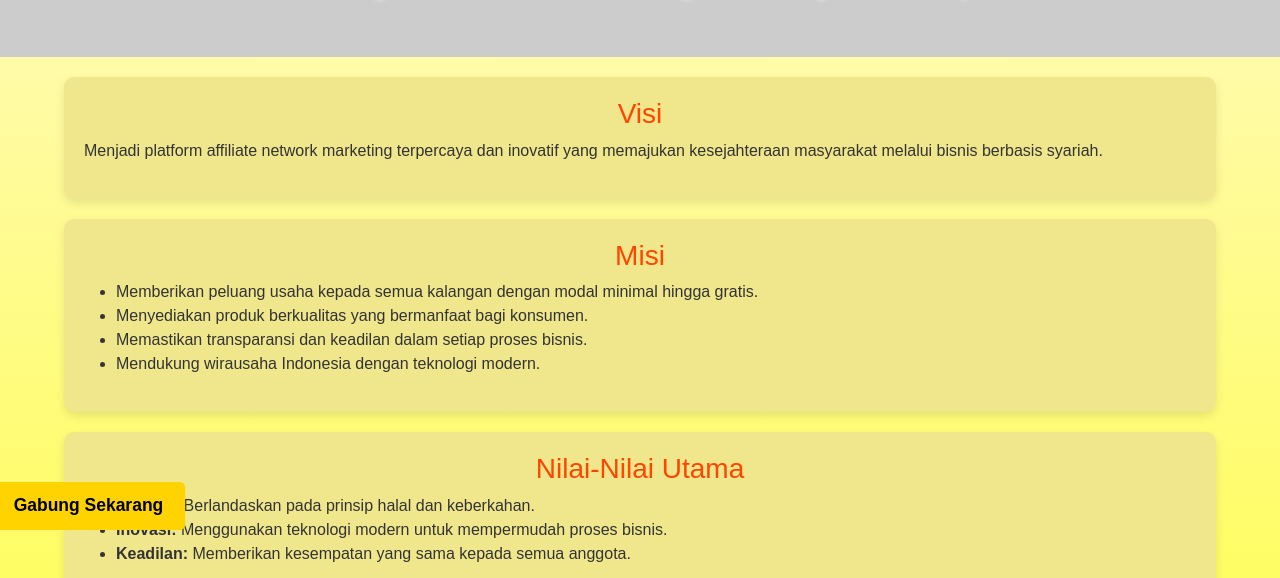
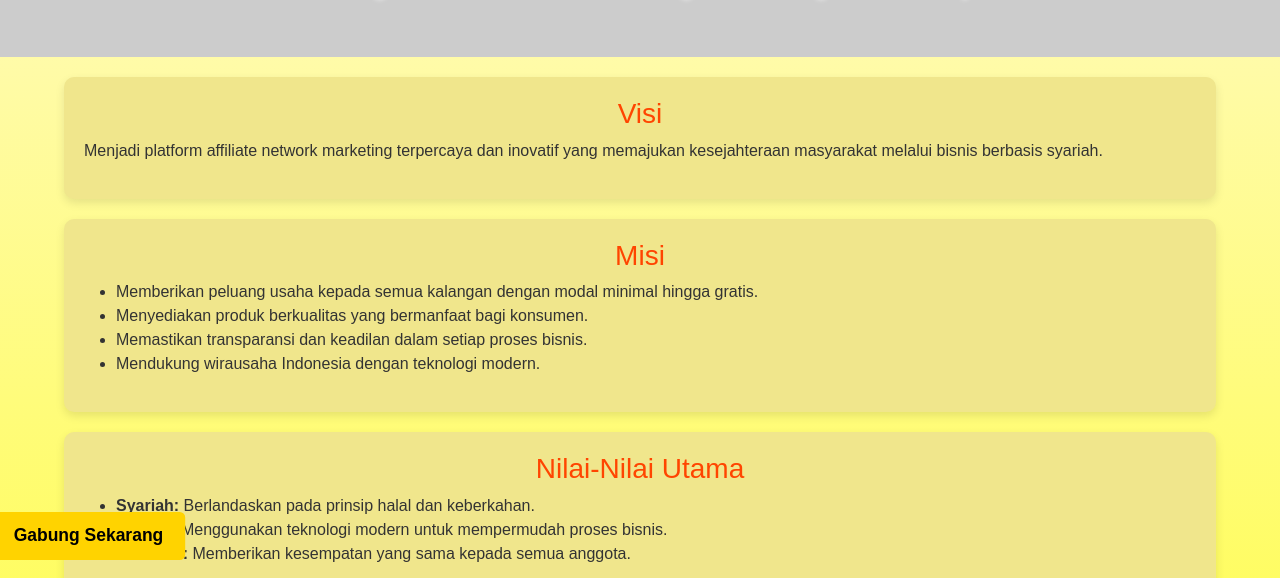
Before and after one commit to SAFF35/Profil, a plain HTML site: page index.html in a window 1280 px wide. Shown: the part 222-800 px from the top of the page. Drawn offline with nearby package versions, Linux system fonts and the light colour scheme; placeholder pictures from the web are drawn by us.

Commit message:
Update index.html

```diff
--- a/index.html
+++ b/index.html
@@ -91,8 +91,7 @@
         }
 
         .cta-button {
-            text-align: center;
-            margin: 30px 0;
+            center: 15px;
         }
 
         .cta-button {
```
